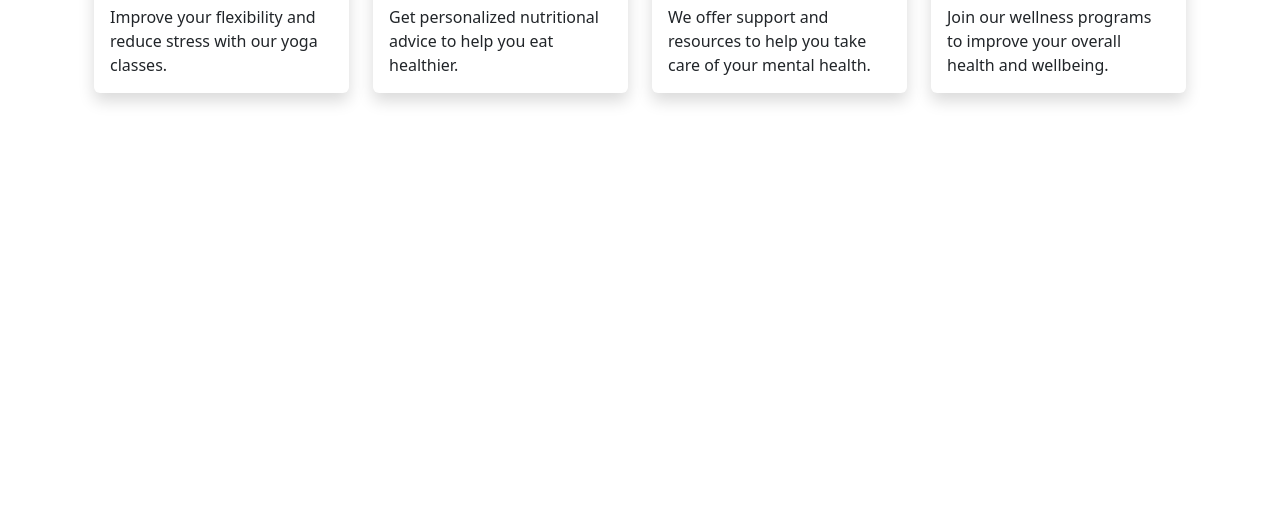
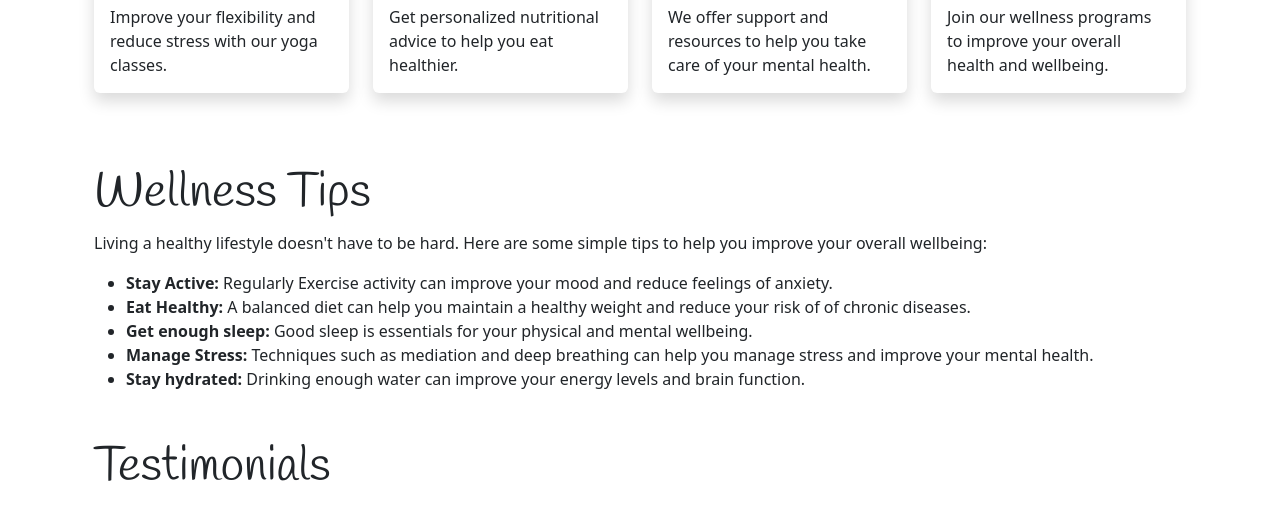
Before and after one commit to b0bengo/first-ai-web-design, a plain HTML site: page index.html in a window 1280 px wide. Shown: the part 887-1406 px from the top of the page. Before the commit the page ends 1100 px from the top, so only its background shows below. Drawn offline with nearby package versions, Linux system fonts and the light colour scheme; a web font is replaced by a local one.

Commit message:
Wellness section completed

```diff
--- a/index.html
+++ b/index.html
@@ -98,6 +98,23 @@
                 </div>
             </section>
 
+            <section class="my-5">
+                <h2 class="display-5">Wellness Tips</h2>
+                <p>Living a healthy lifestyle doesn't have to be hard.
+                    Here are some simple tips to help you improve your overall wellbeing:
+                </p>
+                <ul>
+                    <li><strong>Stay Active:</strong> Regularly Exercise activity can improve your mood and reduce feelings of anxiety.</li>
+                    <li><strong>Eat Healthy:</strong> A balanced diet can help you maintain a healthy weight and reduce your risk of of chronic diseases.</li>
+                    <li><strong>Get enough sleep:</strong> Good sleep is essentials for your physical and mental wellbeing.</li>
+                    <li><strong>Manage Stress:</strong> Techniques such as mediation and deep breathing can help you manage stress and improve your mental health.</li>
+                    <li><strong>Stay hydrated:</strong> Drinking enough water can improve your energy levels and brain function.</li>
+                </ul>
+            </section>
+
+            <section class="my-5">
+                <h2 class="display-5">Testimonials</h2>
+            </section>
 
         </div>
     </main>
```
